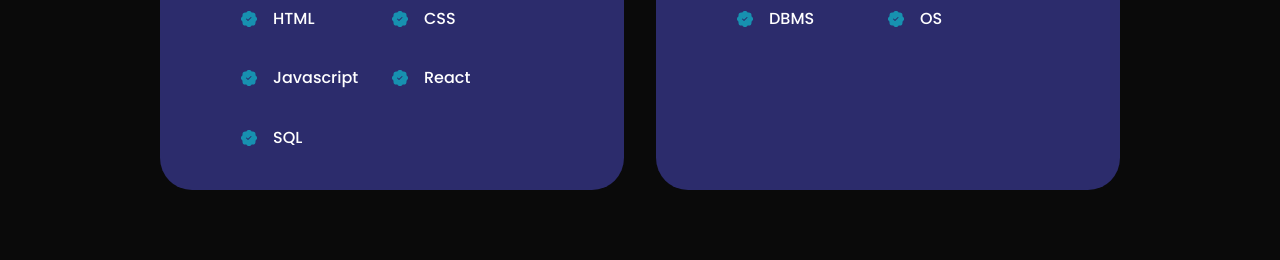
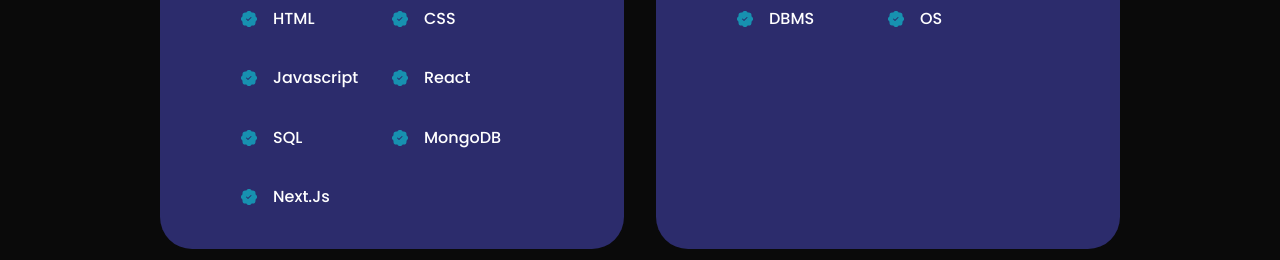
Before and after one commit to JoyKumarSarkar/Portfolio, a React (Create React App) app: page / in a window 1280 px wide. Shown: the part 2120-2380 px from the top of the page. Built offline with nearby package versions, Linux system fonts and the light colour scheme.

Commit message:
Update Experience.jsx

```diff
--- a/src/components/Experience/Experience.jsx
+++ b/src/components/Experience/Experience.jsx
@@ -54,6 +54,18 @@ function Experience() {
                 <h4>SQL</h4>
               </div>
             </article>
+            <article className="experience_details">
+              <BsPatchCheckFill className="experience_details-icon" />
+              <div>
+                <h4>MongoDB</h4>
+              </div>
+            </article>
+            <article className="experience_details">
+              <BsPatchCheckFill className="experience_details-icon" />
+              <div>
+                <h4>Next.Js</h4>
+              </div>
+            </article>
           </div>
         </div>
         <div className="experience_backend">
```
